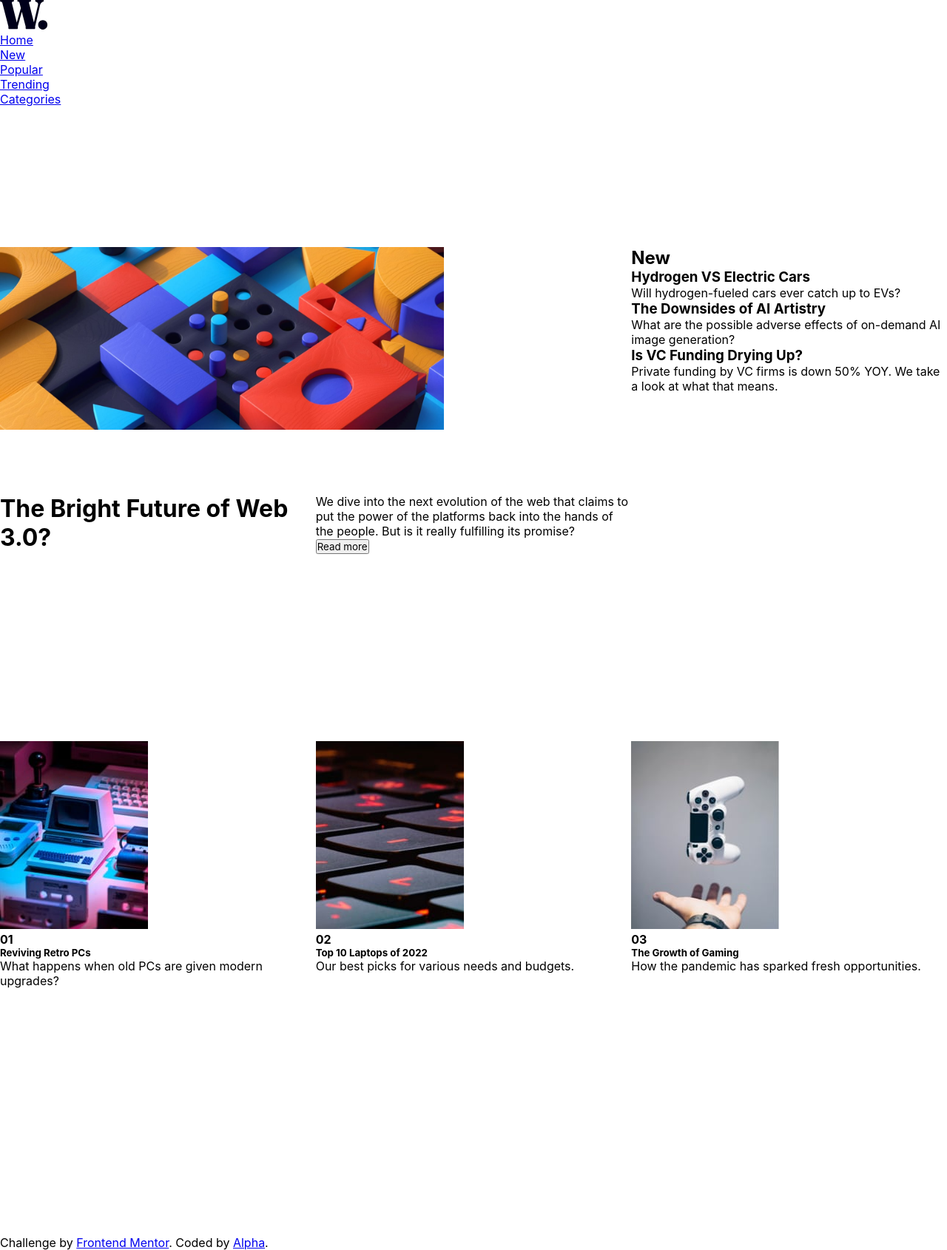
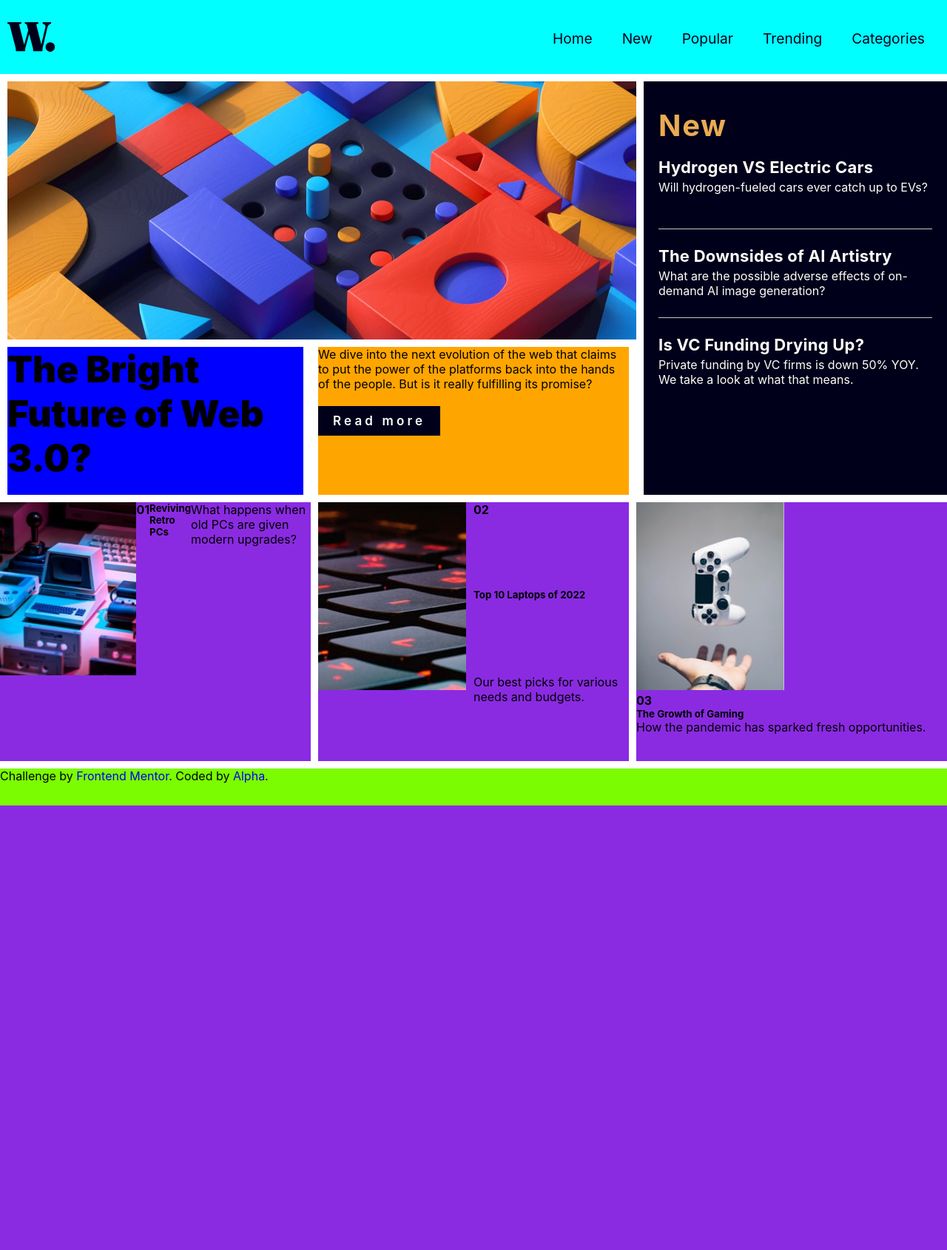
Before and after one commit to 010binary/News-Home_page, a Flask app: page / in a window 1280 px wide. Shown: the whole page at 74% size. After the commit the page ends 1089 px from the top, so only its background shows below. Run offline with Flask 3, Linux system fonts and the light colour scheme.

Commit message:
comitting the README file

```diff
--- a/static/style.css
+++ b/static/style.css
@@ -1,3 +1,18 @@
+:root{
+    --dk-blue:hsl(240, 100%, 5%);
+    --off-white:hsl(36, 100%, 99%);
+
+
+
+    /*Text colors*/
+    --text-blue:hsl(233, 8%, 79%);
+    --text-dk:hsl(236, 13%, 42%);
+
+    /* hover colors scheme */
+    --hv-orange:hsl(35, 77%, 62%);
+    --hv-red:hsl(5, 85%, 63%);
+}
+
 *, *::after, *::before{
     margin: 0px;
     padding: 0px;
@@ -7,35 +22,146 @@
 .container{
     display: grid;
     grid-template-columns: repeat(3, 1fr);
-    grid-template-rows: repeat(5, 1fr);
+    grid-template-rows: 100px 1fr 200px 1fr 50px;
+    gap: 10px;
+}
+.nav-section{
+    grid-area: 1 / 1 / 2 / 4;
+    background-color: aqua;
+    display: flex;
+    justify-content: space-between;
+    padding: 30px 10px;
+    justify-content: last baseline;
+
 }
 
-.nav-section{
-    grid-area: 1 / 1 / 2 / 4;
+nav ul{
+    display: flex;
+    justify-content: space-between;
 }
+nav ul li{
+    margin: auto 20px;
+    list-style: none;
+    font-size: 1.2rem;
+    padding-top: 10px;
+}
+nav ul li a{
+    color: var(--dk-blue);
 
+}
+nav ul li a:hover{
+    color: var(--hv-orange);
+    text-decoration: underline;
+}
 .control-img{
-    width: 600px;
+    width: 100%;
     grid-area: 2 / 1 / 3 / 3;
+    margin: 0px 10px;
 }
 .main-Text{
     grid-area: 3 / 1 / 4 / 2;
+    font-size: 3.1rem;
+    font-weight: 900;
+    margin: 0px 10px;
+    background-color: blue;
 }
 .first-section{
     grid-area: 3 / 2 / 4 / 3;
+    background-color: orange;
+    padding-right: 10px;
+}
+.btn{
+    padding: 10px 20px;
+    letter-spacing: 0.244em;
+    font-weight: 600;
+    background-color: var(--dk-blue);
+    color: var(--off-white);
+    border: none;
+    margin-top: 20px;
+    font-size: 17px;
 }
 .second-side{
     grid-area: 2 / 3 / 4 / 4;
+    margin-left: 10px;
+    background-color:var(--dk-blue);
+    color: var(--off-white);
 }
+.second-side section{
+    margin-top: 20px;
+    margin-left: 20px;
+    margin: 20px;
+    height: 100px;
+}
+.second-side h2{
+    font-size: 2.5rem;
+    line-height: 2;
+    letter-spacing: 0.041em;
+    font-weight: 700;
+    color: var(--hv-orange);
+}
+.second-side .news{
+    margin: 0px 0px 20px 0px;
+    height: 100px;
+    border-bottom: 1px solid var(--text-blue) ;
+}
+.second-side h3{
+    font-size: 1.375rem;
+    line-height: 1.5;
+    letter-spacing: 0.011em;
+    font-weight: 700;
+    color: var(--off-white);
+}
+.second-side h3:hover{
+    color: var(--hv-orange);
+}
+
 .third-side{
     grid-area: 4 / 1 / 5 / 2;
+    background-color: blueviolet;
+    display: flex;
+}
+.third-side div{
+    flex: 1 1 500px;
+}
+.third-side img{
+    width: 100%;
+    object-fit: contain;
+    justify-content: flex-start;
 }
 .fouth-side{
     grid-area: 4 / 2 / 5 / 3;
+    background-color: blueviolet;
+    display: grid;
+    grid-template-columns: repeat(2, 1fr);
+    grid-template-rows: repeat(3, 1fr);
+}
+.fouth-side img{
+    grid-row:1 / 4;
+    grid-column:1 / 2;
+    object-fit: contain;
+
+}
+.fouth-side h4{
+    grid-row:1 / 2;
+    grid-column:2 / 3;
+
+}
+.fouth-side h5{
+    grid-row:2 / 3;
+    grid-column:2 / 3;
+}
+.fouth-side p{
+    grid-row:3 / 4;
+    grid-column:2 / 3;
 }
 .fifth-side{
     grid-area: 4 / 3 / 5 / 4;
+    background-color: blueviolet;
 }
 .footer-side{
     grid-area: 5 / 1 / 6 / 4;
+    background-color: lawngreen;
 }
+a {
+    text-decoration: none;
+}
--- a/templates/index.html
+++ b/templates/index.html
@@ -27,11 +27,21 @@
         </svg>
         <nav>
           <ul>
-            <li class="Home sec-paragraph"><a rel="noopener" href="#">Home</a></li>
-            <li class="New sec-paragraph"><a rel="noopener" href="#">New</a></li>
-            <li class="Popular sec-paragraph"><a rel="noopener" href="#">Popular</a></li>
-            <li class="Trending sec-paragraph"><a rel="noopener" href="#">Trending</a></li>
-            <li class="Categoriessec-paragraph"><a rel="noopener" href="#">Categories</a></li>
+            <li class="Home sec-paragraph">
+              <a rel="noopener" href="#">Home</a>
+            </li>
+            <li class="New sec-paragraph">
+              <a rel="noopener" href="#">New</a>
+            </li>
+            <li class="Popular sec-paragraph">
+              <a rel="noopener" href="#">Popular</a>
+            </li>
+            <li class="Trending sec-paragraph">
+              <a rel="noopener" href="#">Trending</a>
+            </li>
+            <li class="Categoriessec-paragraph">
+              <a rel="noopener" href="#">Categories</a>
+            </li>
           </ul>
         </nav>
       </header>
@@ -50,6 +60,7 @@
         <button class="btn">Read more</button>
       </section>
       <aside class="second-side">
+        <section>
           <h2>New</h2>
           <section class="news">
             <h3 class="title">Hydrogen VS Electric Cars</h3>
@@ -64,19 +75,21 @@
               generation?
             </p>
           </section>
-        <section class="news">
+          <section class="news" style="border: none;">
             <h3 class="title">Is VC Funding Drying Up?</h3>
             <p class="preview-text sec-paragraph">
-            Private funding by VC firms is down 50% YOY. We take a look at what
-            that means.
+              Private funding by VC firms is down 50% YOY. We take a look at
+              what that means.
             </p>
+          </section>
         </section>
       </aside>
       <section class="third-side">
+        <div>
         <img
           src="{{ url_for('static', filename='images/image-retro-pcs.jpg') }}"
           alt=" Blog Picture"
-        />
+        /></div>
         <h4>01</h4>
         <h5 class="sec-heading">Reviving Retro PCs</h5>
         <p class="sec-paragraph">
@@ -105,7 +118,6 @@
           How the pandemic has sparked fresh opportunities.
         </p>
       </section>
-    </div>
       <footer class="footer-side">
         <div>
           Challenge by
@@ -117,6 +129,7 @@
           >. Coded by <a href="#">Alpha</a>.
         </div>
       </footer>
+    </div>
     <script src="{{ url_for('static', filename='javascript/script.js') }}"></script>
   </body>
 </html>
```
Also changed, not shown: Readme.md (added). Lines whose indentation alone changed are shown as unchanged.
